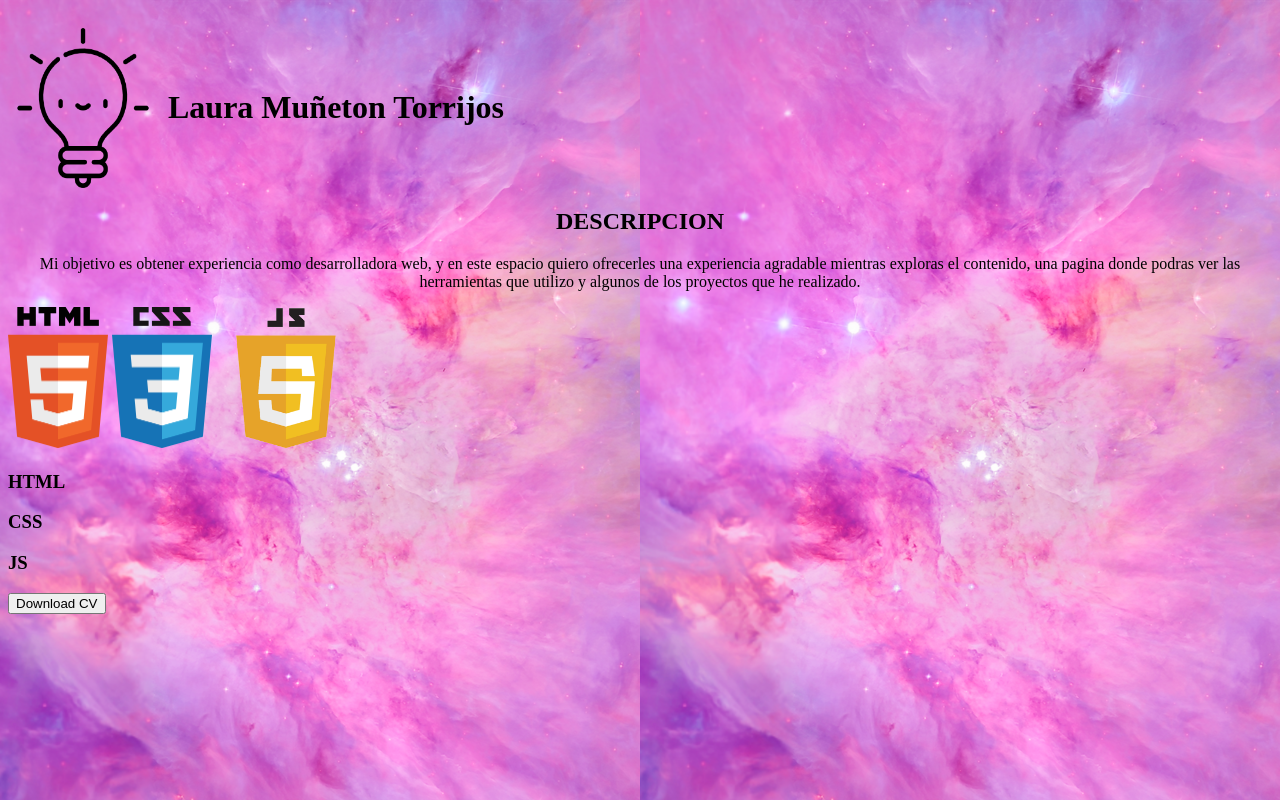
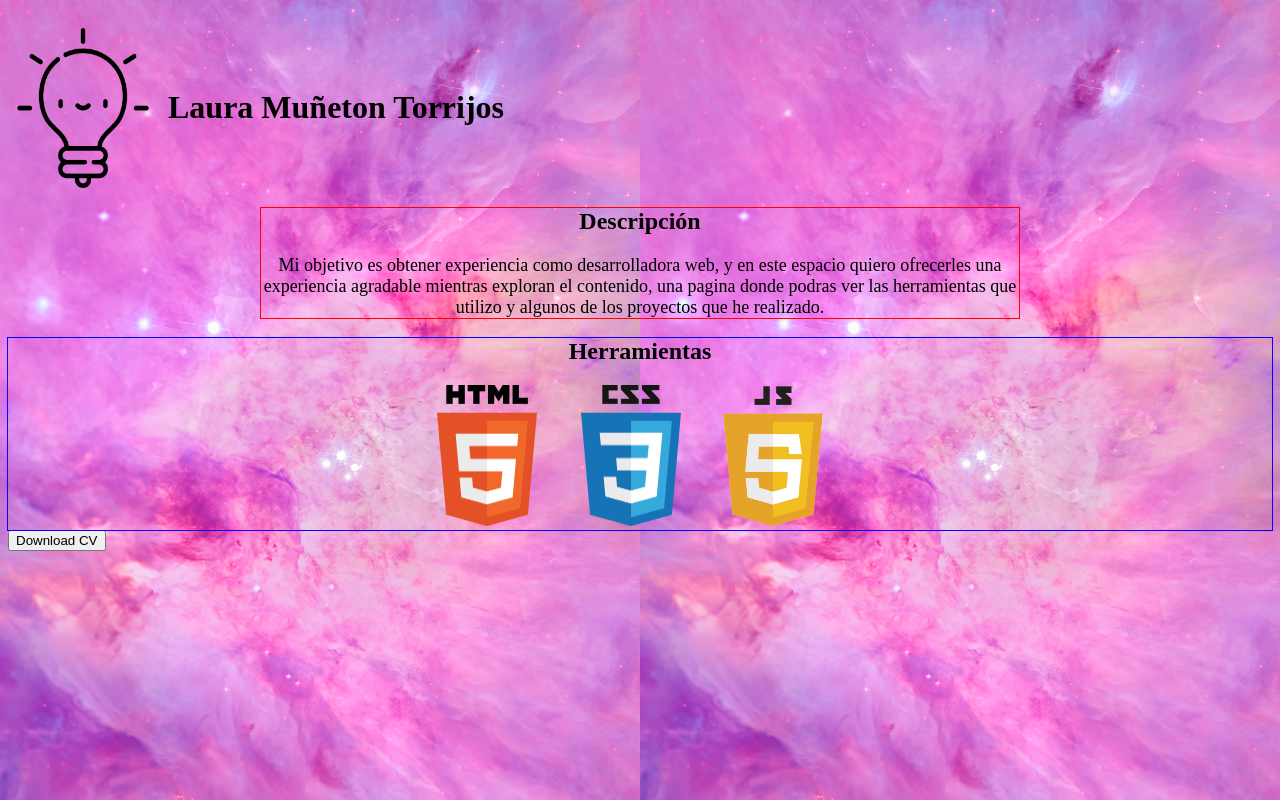
Before and after one commit to Laura016/master, a plain HTML site: page index.html in a window 1280 px wide. Drawn offline with Linux system fonts and the light colour scheme.

Commit message:
dandoforma

```diff
--- a/index.html
+++ b/index.html
@@ -19,21 +19,17 @@
     </div>
 
   <div class="descripcion">
-  <h2>DESCRIPCION</h2>
-  <p class="descrip"> Mi objetivo es obtener experiencia como desarrolladora web, y en este espacio quiero ofrecerles una experiencia agradable mientras exploras el contenido, una pagina donde podras ver las herramientas que utilizo y algunos de los proyectos que he realizado. </p>
+  <h2>Descripción</h2>
+  <p class="descrip"> Mi objetivo es obtener experiencia como desarrolladora web, y en este espacio quiero ofrecerles una experiencia agradable mientras exploran el contenido, una pagina donde podras ver las herramientas que utilizo y algunos de los proyectos que he realizado. </p>
   </div>
 
+
     <div class="imagenes">
+      <h2>Herramientas</h2>
       <img class="img1" src="/herramientas/imagenhtml.png" alt="html">
       <img class="img2" src="/herramientas/imagencss.png" alt="css">
       <img class="img3" src="/herramientas/imagenjs.png" alt="javascript">
-
     </div>
-  <div class="names">
-    <h3>HTML</h3>
-    <h3>CSS</h3>
-    <h3>JS</h3>
-  </div>
 
   <footer>
     <div>
--- a/styles.css
+++ b/styles.css
@@ -6,22 +6,40 @@
 .perfil{
     padding: 40px 10px;
 }
+
 .imagen{
     width: 150px;
-
 }
 
 .descripcion{
+    margin: auto;
     text-align: center;
+    width: 60%;
+    outline: 1px solid red;
+}
+
+.descrip{
+    font-size: large;
+}
+
+.imagenes{
+    outline: 1px solid blue;
+    text-align: center;
+
 }
 .img1{
     width: 100px;
+    padding-right: 40px;
+    cursor: pointer;
 }
 
 .img2{
     width: 100px;
+    padding-right: 18px;
+    cursor: pointer;
 }
 
 .img3{
     width: 140px;
+    cursor: pointer;
 }
```
